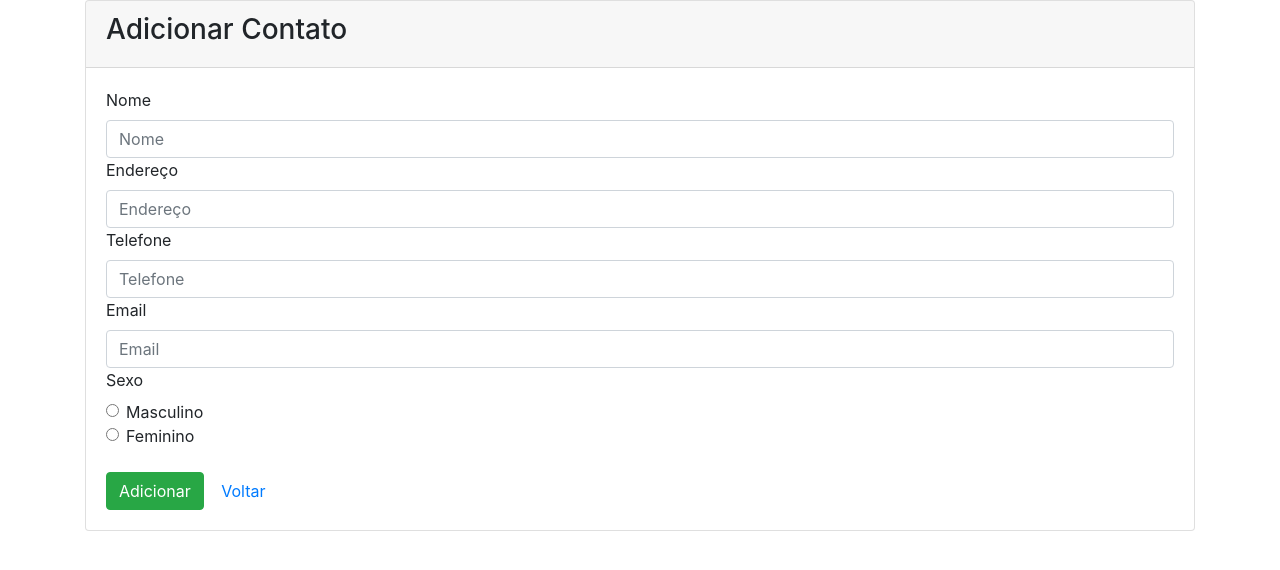
After one commit to josuemrosario/2024_Senai_3DS2_ProjetoMVC, a PHP site: page /app/views/createUsuario.phtml in a window 1280 px wide. The commit adds this page. Shown: the top 570 px of the page. Run offline with PHP 8.4, Linux system fonts and the light colour scheme.

Commit message:
botao adicionar implementado

```diff
--- a/crud_com_mvc/app/route.php
+++ b/crud_com_mvc/app/route.php
@@ -20,6 +20,12 @@
                 'route' =>  '/',
                 'controller' => 'IndexController',
                 'action' => 'index'
+            );
+
+            $this->routes['create'] = array(
+                'route' =>  '/create',
+                'controller' => 'IndexController',
+                'action' => 'create'
             );
 
         }
--- /dev/null
+++ b/crud_com_mvc/app/views/createUsuario.phtml
@@ -0,0 +1,105 @@
+<!DOCTYPE html>
+<html lang="pt-br">
+
+<head>
+    <meta charset="utf-8">
+    <!-- Latest compiled and minified CSS -->
+    <link rel="stylesheet" href="assets/css/bootstrap.min.css">
+    <title>Adicionar Contato</title>
+</head>
+
+<body>
+<div class="container">
+    <div clas="span10 offset1">
+        <div class="card">
+            <div class="card-header">
+                <h3 class="well"> Adicionar Contato </h3>
+            </div>
+            <div class="card-body">
+                <form class="form-horizontal" action="/create" method="post">
+
+                    <div class="control-group  <?php echo !empty($nomeErro) ? 'error ' : ''; ?>">
+                        <label class="control-label">Nome</label>
+                        <div class="controls">
+                            <input size="50" class="form-control" name="nome" type="text" placeholder="Nome"
+                                   value="<?php echo !empty($nome) ? $nome : ''; ?>">
+                            <?php if (!empty($nomeErro)): ?>
+                                <span class="text-danger"><?php echo $nomeErro; ?></span>
+                            <?php endif; ?>
+                        </div>
+                    </div>
+
+                    <div class="control-group <?php echo !empty($enderecoErro) ? 'error ' : ''; ?>">
+                        <label class="control-label">Endereço</label>
+                        <div class="controls">
+                            <input size="80" class="form-control" name="endereco" type="text" placeholder="Endereço"
+                                   value="<?php echo !empty($endereco) ? $endereco : ''; ?>">
+                            <?php if (!empty($emailErro)): ?>
+                                <span class="text-danger"><?php echo $enderecoErro; ?></span>
+                            <?php endif; ?>
+                        </div>
+                    </div>
+
+                    <div class="control-group <?php echo !empty($telefoneErro) ? 'error ' : ''; ?>">
+                        <label class="control-label">Telefone</label>
+                        <div class="controls">
+                            <input size="35" class="form-control" name="telefone" type="text" placeholder="Telefone"
+                                   value="<?php echo !empty($telefone) ? $telefone : ''; ?>">
+                            <?php if (!empty($telefoneErro)): ?>
+                                <span class="text-danger"><?php echo $telefoneErro; ?></span>
+                            <?php endif; ?>
+                        </div>
+                    </div>
+
+                    <div class="control-group <?php !empty($emailErro) ? '$emailErro ' : ''; ?>">
+                        <label class="control-label">Email</label>
+                        <div class="controls">
+                            <input size="40" class="form-control" name="email" type="text" placeholder="Email"
+                                   value="<?php echo !empty($email) ? $email : ''; ?>">
+                            <?php if (!empty($emailErro)): ?>
+                                <span class="text-danger"><?php echo $emailErro; ?></span>
+                            <?php endif; ?>
+                        </div>
+                    </div>
+
+                    <div class="control-group <?php !empty($sexoErro) ? 'echo($sexoErro)' : ''; ?>">
+                        <div class="controls">
+                            <label class="control-label">Sexo</label>
+                            <div class="form-check">
+                                <p class="form-check-label">
+                                    <input class="form-check-input" type="radio" name="sexo" id="sexo"
+                                           value="M" <?php isset($_POST["sexo"]) && $_POST["sexo"] == "M" ? "checked" : null; ?>/>
+                                    Masculino</p>
+                            </div>
+                            <div class="form-check">
+                                <p class="form-check-label">
+                                    <input class="form-check-input" id="sexo" name="sexo" type="radio"
+                                           value="F" <?php isset($_POST["sexo"]) && $_POST["sexo"] == "F" ? "checked" : null; ?>/>
+                                    Feminino</p>
+                            </div>
+                            <?php if (!empty($sexoErro)): ?>
+                                <span class="help-inline text-danger"><?php echo $sexoErro; ?></span>
+                            <?php endif; ?>
+                        </div>
+                    </div>
+                    <div class="form-actions">
+                        <br/>
+                        <button type="submit" class="btn btn-success">Adicionar</button>
+                        <a href="/" type="btn" class="btn btn-default">Voltar</a>
+                    </div>
+                </form>
+            </div>
+        </div>
+    </div>
+</div>
+</div>
+<script src="https://code.jquery.com/jquery-3.3.1.js" integrity="sha256-2Kok7MbOyxpgUVvAk/HJ2jigOSYS2auK4Pfzbm7uH60="
+        crossorigin="anonymous"></script>
+<script src="https://cdnjs.cloudflare.com/ajax/libs/popper.js/1.14.3/umd/popper.min.js"
+        integrity="sha384-ZMP7rVo3mIykV+2+9J3UJ46jBk0WLaUAdn689aCwoqbBJiSnjAK/l8WvCWPIPm49"
+        crossorigin="anonymous"></script>
+<!-- Latest compiled and minified JavaScript -->
+<script src="assets/js/bootstrap.min.js"></script>
+</body>
+
+</html>
```
Also changed, not shown: crud_com_mvc/app/controllers/IndexController.php (+66 -1 lines), crud_com_mvc/app/models/UsuarioModel.php (+11 -0 lines), crud_com_mvc/app/views/indexUsuario.phtml (+5 -5 lines).
